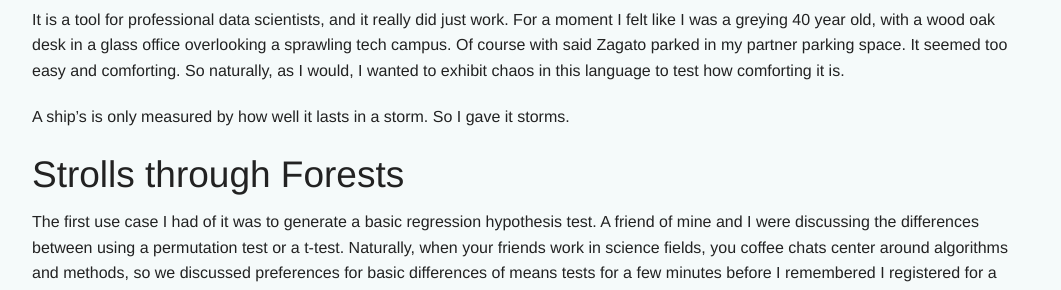
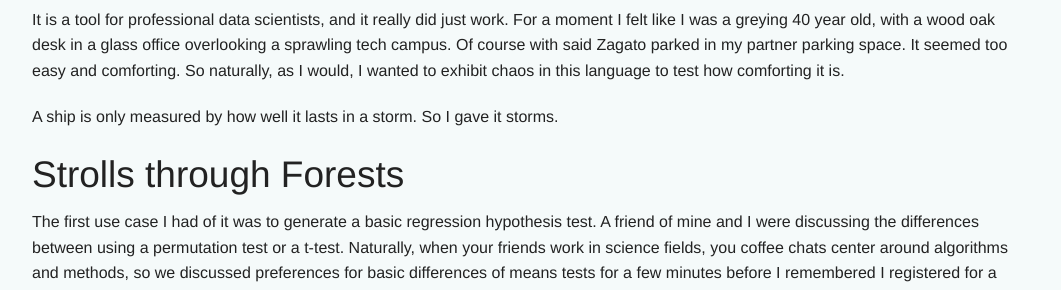
Before and after one commit to jfarid27/jfarid27.github.io, a Jekyll site: the page built from _posts/2018-01-24-wolfram.md, in a window 1280 px wide and 900 px high, scrolled down 690 px. Shown: the part 152-442 px from the top of the window, without its empty margins (108-1169 px from the left). Built offline with Jekyll 4.4.1, drawn with Linux system fonts in a browser that asks for light colours.

```diff
--- a/_posts/2018-01-24-wolfram.md
+++ b/_posts/2018-01-24-wolfram.md
@@ -48,7 +48,7 @@ felt like I was a greying 40 year old, with a wood
 oak desk in a glass office overlooking a sprawling tech campus. Of course with said Zagato parked in my partner parking space. It seemed too easy and comforting. So naturally,
 as I would, I wanted to exhibit chaos in this language to test how comforting it is.
 
-A ship's is only measured by how well it lasts in a storm. So I gave it storms.
+A ship is only measured by how well it lasts in a storm. So I gave it storms.
 
 ## Strolls through Forests
 
```
